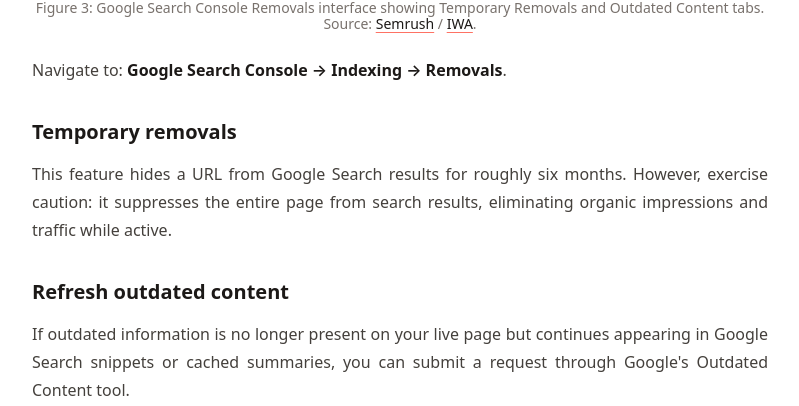
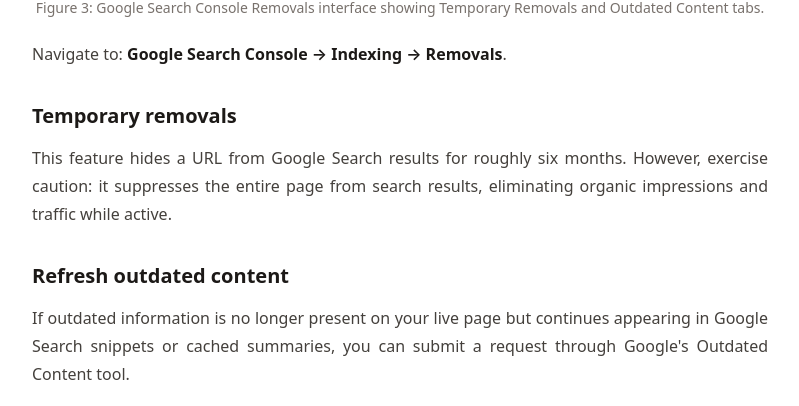
Before and after one commit to Byteportal-blog/Grofolio, a plain HTML site: page google-showing-old-title-after-update/index.html in a window 1280 px wide. Shown: the part 4967-5373 px from the top of the page, without its empty margins (240-1039 px from the left). Drawn offline with nearby package versions, Linux system fonts and the light colour scheme.

Commit message:
Remove third-party Semrush and IWA attribution links from image captions

```diff
--- a/google-showing-old-title-after-update/index.html
+++ b/google-showing-old-title-after-update/index.html
@@ -252,7 +252,7 @@
             loading="lazy"
           >
           <figcaption class="mt-2 text-center text-xs text-stone-500">
-            Figure 2: Google Search Console URL Inspection tool showing live crawl verification and indexing request options. Source: <a href="https://core.fiu.edu/blog/2024/request-to-have-a-page-recrawled-by-google.html" target="_blank" rel="noopener noreferrer">FIU Core Resource Hub</a>.
+            Figure 2: Google Search Console URL Inspection tool showing live crawl verification and indexing request options.
           </figcaption>
         </figure>
 
@@ -311,7 +311,7 @@
             loading="lazy"
           >
           <figcaption class="mt-2 text-center text-xs text-stone-500">
-            Figure 3: Google Search Console Removals interface showing Temporary Removals and Outdated Content tabs. Source: <a href="https://www.semrush.com/blog/google-remove-outdated-content/" target="_blank" rel="noopener noreferrer">Semrush</a> / <a href="https://iwanet.org/new-removals-report-in-search-console-2/" target="_blank" rel="noopener noreferrer">IWA</a>.
+            Figure 3: Google Search Console Removals interface showing Temporary Removals and Outdated Content tabs.
           </figcaption>
         </figure>
 
@@ -339,7 +339,7 @@
             loading="lazy"
           >
           <figcaption class="mt-2 text-center text-xs text-stone-500">
-            Figure 4: Google's official Refresh Outdated Content submission tool. Source: <a href="https://www.semrush.com/blog/google-remove-outdated-content/" target="_blank" rel="noopener noreferrer">Semrush</a>.
+            Figure 4: Google's official Refresh Outdated Content submission tool.
           </figcaption>
         </figure>
 
```
